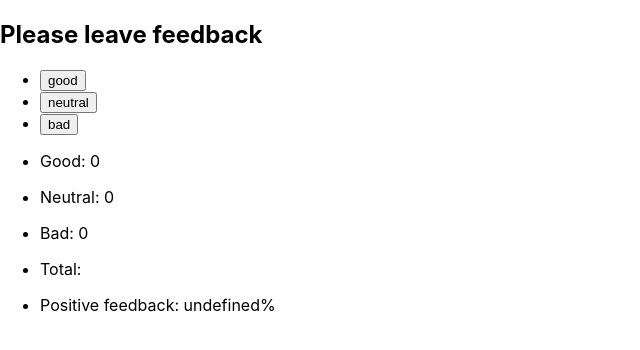
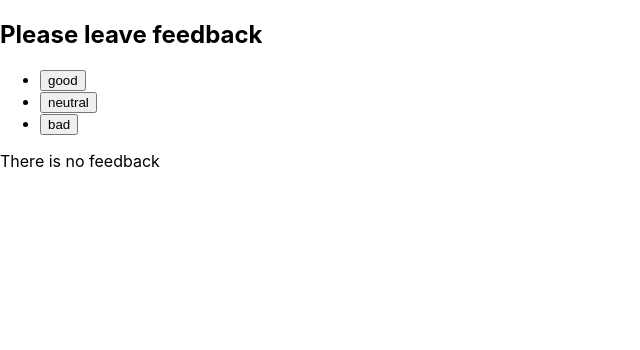
Before and after one commit to KanterIV/goit-react-hw-02-feedback, a React (Create React App) app: page / in a window 1280 px wide. Shown: the top 350 px of the page, without its empty margins (0-640 px from the left). Built offline with nearby package versions, Linux system fonts and the light colour scheme.

Commit message:
added render by condition

```diff
--- a/src/components/Notification/Notification.jsx
+++ b/src/components/Notification/Notification.jsx
@@ -1,3 +1,8 @@
 import React, { Component } from 'react';
 
-export class Notification extends Component {}
+export class Notification extends Component {
+  render() {
+    const { message } = this.props;
+    return <p>{message}</p>;
+  }
+}
--- a/src/components/Section/Section.jsx
+++ b/src/components/Section/Section.jsx
@@ -1,4 +1,5 @@
 import { FeedbackOptions } from 'components/FeedbackOptions/FeedbackOptions';
+import { Notification } from 'components/Notification/Notification';
 import { Statistics } from 'components/Statistics/Statistics';
 import React, { Component } from 'react';
 
@@ -16,7 +17,11 @@ export class Section extends Component {
             onLeaveFeedback={handelBtnClick}
           />
         </ul>
-        <Statistics data={data} />
+        {data.total ? (
+          <Statistics data={data} />
+        ) : (
+          <Notification message="There is no feedback"></Notification>
+        )}
       </section>
     );
   }
```
